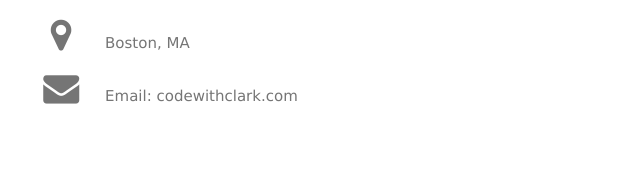
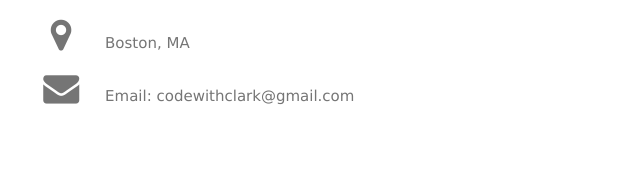
Before and after one commit to CodeWithClark/Ross-Clark-Coding-Portfolio-Page, a plain HTML site: page index.html in a window 1280 px wide. Shown: the part 1834-2026 px from the top of the page, 498-1138 px from the left. Drawn offline with Linux system fonts and the light colour scheme.

Commit message:
Correction
I've corrected my email address to include "@gmail.com".

```diff
--- a/index.html
+++ b/index.html
@@ -349,7 +349,7 @@
 
         <div class="w3-section">
           <p><i class="fa fa-map-marker fa-fw w3-xxlarge w3-margin-right"></i> Boston, MA</p>
-          <p><i class="fa fa-envelope fa-fw w3-xxlarge w3-margin-right"> </i> Email: codewithclark.com</p>
+          <p><i class="fa fa-envelope fa-fw w3-xxlarge w3-margin-right"> </i> Email: codewithclark@gmail.com</p>
         </div>
       </div>
 
```
